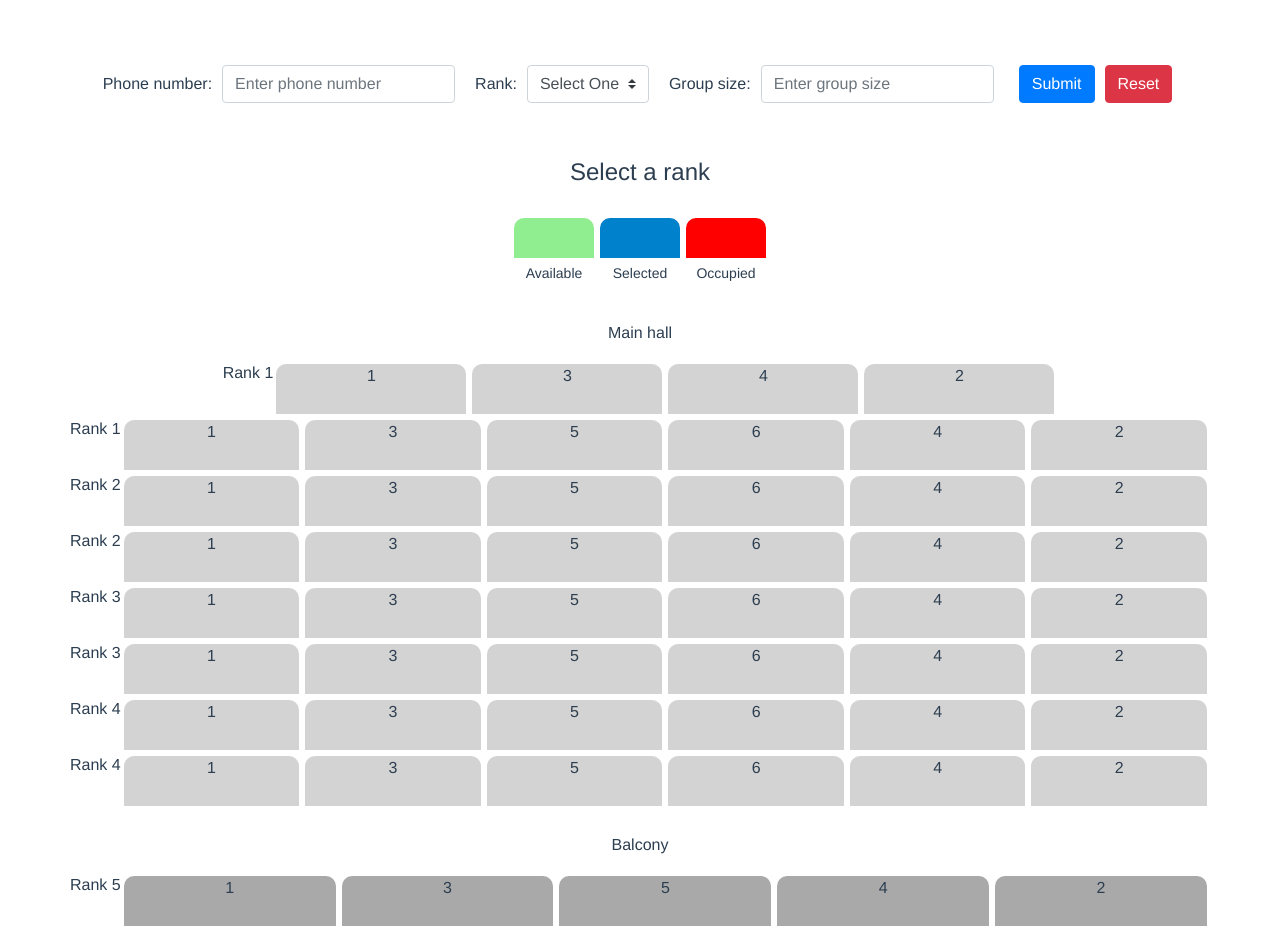
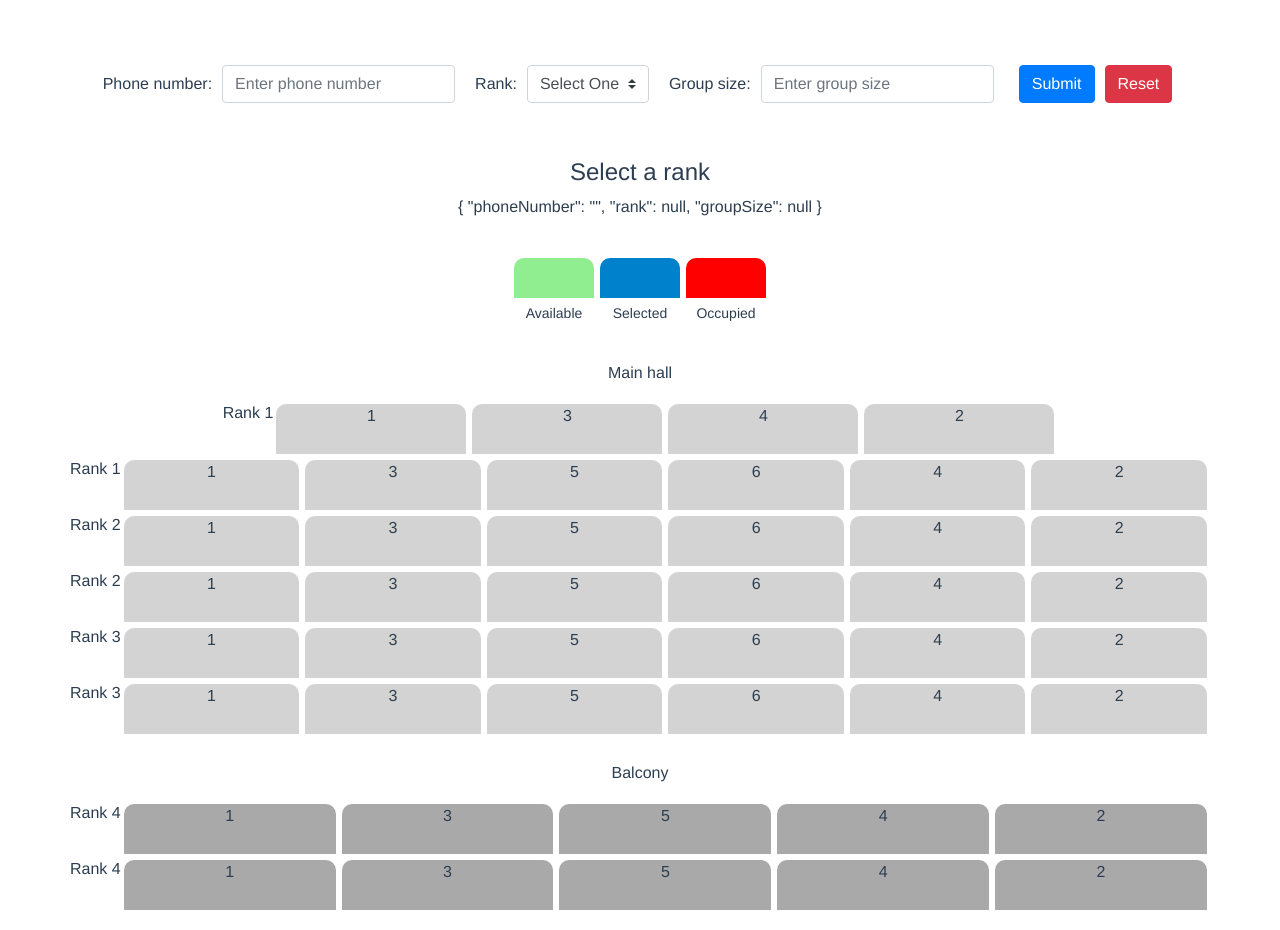
Before and after one commit to montagapallarols/vue-theater-layout, a Vue app: page / in a window 1280 px wide. Shown: the top 930 px of the page. Built offline with nearby package versions, Linux system fonts and the light colour scheme.

Commit message:
Pass group details as props to LAyout component

```diff
--- a/src/App.vue
+++ b/src/App.vue
@@ -1,18 +1,18 @@
 <template>
   <div id="app">
     <BookingForm />
-    <Layout />
+    <!-- <Layout /> -->
   </div>
 </template>
 
 <script>
-import Layout from "./components/Layout";
+// import Layout from "./components/Layout";
 import BookingForm from "./components/BookingForm";
 
 export default {
   name: "App",
   components: {
-    Layout,
+    // Layout,
     BookingForm,
   },
 };
--- a/src/components/BookingForm.vue
+++ b/src/components/BookingForm.vue
@@ -9,7 +9,7 @@
         >
           <b-form-input
             id="input-1"
-            v-model="form.phoneNumber"
+            v-model="group.phoneNumber"
             type="text"
             placeholder="Enter phone number"
             required
@@ -20,7 +20,7 @@
         <b-form-group id="input-group-2" label="Rank:" label-for="input-2">
           <b-form-select
             id="input-2"
-            v-model="form.rank"
+            v-model="group.rank"
             @change="onChange"
             :options="ranks"
             required
@@ -34,7 +34,7 @@
         >
           <b-form-input
             id="input-3"
-            v-model="form.groupSize"
+            v-model="group.groupSize"
             type="number"
             :max="rankSeats"
             placeholder="Enter group size"
@@ -47,29 +47,30 @@
         <b-button type="reset" variant="danger">Reset</b-button>
       </b-form>
       <!-- <b-card class="mt-3" header="Form Data Result">
-      <pre class="m-0">{{ form }}</pre>
-    </b-card> -->
+        <pre class="m-0">{{ form }}</pre>
+      </b-card> -->
     </div>
-    <h4 v-if="form.rank">
-      {{ rankSeats }} available seats for rank {{ form.rank }}
-    </h4>
+    <h4 v-if="rank">{{ rankSeats }} available seats for rank {{ rank }}</h4>
     <h4 v-else>Select a rank</h4>
+    <Layout :group="group" />
   </div>
 </template>
 
 <script>
+import Layout from "./Layout";
+
 export default {
-  props: {
-    currentRank: Number,
-  },
+  name: "App",
+  components: { Layout },
+
   data() {
     return {
-      form: {
+      group: {
         phoneNumber: "",
         rank: null,
         groupSize: null,
-        checked: [],
       },
+
       ranks: [{ text: "Select One", value: null }, 1, 2, 3, 4, 5],
       show: true,
       rankSeats: 0,
@@ -85,14 +86,13 @@ export default {
     },
     onSubmit(event) {
       event.preventDefault();
-      alert(JSON.stringify(this.form));
     },
     onReset(event) {
       event.preventDefault();
       // Reset our form values
-      this.form.phoneNumber = "";
-      this.form.rank = "";
-      this.form.groupSize = null;
+      this.phoneNumber = "";
+      this.rank = "";
+      this.groupSize = null;
       //   this.form.checked = [];
       // Trick to reset/clear native browser form validation state
       this.show = false;
--- a/src/components/Layout.vue
+++ b/src/components/Layout.vue
@@ -1,5 +1,6 @@
 <template>
   <div class="layout">
+    <p>{{ group }}</p>
     <ul class="showcase">
       <li>
         <div class="seat available"></div>
@@ -69,24 +70,6 @@
           <b-col class="seat">4</b-col>
           <b-col class="seat">2</b-col>
         </b-row>
-        <b-row class="row-7">
-          <p>Rank 4</p>
-          <b-col class="seat">1</b-col>
-          <b-col class="seat">3</b-col>
-          <b-col class="seat">5</b-col>
-          <b-col class="seat">6</b-col>
-          <b-col class="seat">4</b-col>
-          <b-col class="seat">2</b-col>
-        </b-row>
-        <b-row class="row-8">
-          <p>Rank 4</p>
-          <b-col class="seat">1</b-col>
-          <b-col class="seat">3</b-col>
-          <b-col class="seat">5</b-col>
-          <b-col class="seat">6</b-col>
-          <b-col class="seat">4</b-col>
-          <b-col class="seat">2</b-col>
-        </b-row>
       </b-container>
     </div>
     <br />
@@ -94,7 +77,7 @@
       <p>Balcony</p>
       <b-container class="rows">
         <b-row class="row-1 justify-content-md-center">
-          <p>Rank 5</p>
+          <p>Rank 4</p>
           <b-col class="seat">1</b-col>
           <b-col class="seat">3</b-col>
           <b-col class="seat">5</b-col>
@@ -102,7 +85,7 @@
           <b-col class="seat">2</b-col>
         </b-row>
         <b-row class="row-2 justify-content-md-center">
-          <p>Rank 5</p>
+          <p>Rank 4</p>
           <b-col class="seat">1</b-col>
           <b-col class="seat">3</b-col>
           <b-col class="seat">5</b-col>
@@ -116,7 +99,12 @@
 
 <script>
 export default {
-  data() {},
+  props: ["group"],
+  methods: {
+    getData() {
+      console.log(this.group);
+    },
+  },
 };
 </script>
 
```
Also changed, not shown: 1 other file (tests, documents, lock files or other folders).
